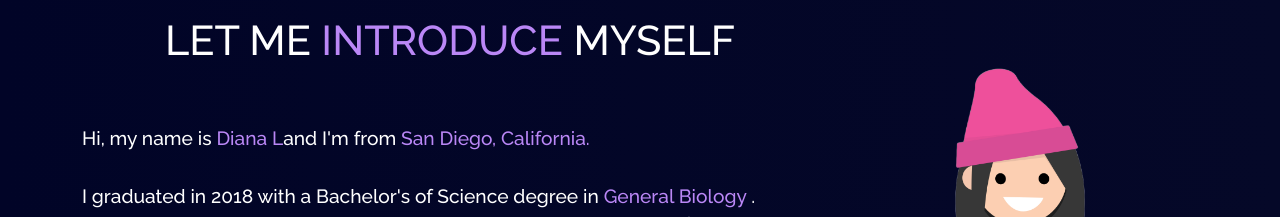
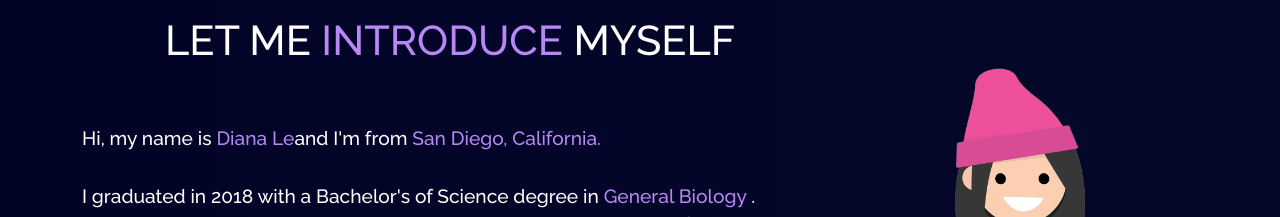
Before and after one commit to dianapnle/dianapnle.github.io, a React (Create React App) app: page / in a window 1280 px wide. Shown: the part 860-1077 px from the top of the page. Built offline with nearby package versions, Linux system fonts and the light colour scheme.

Commit message:
last name

```diff
--- a/src/components/Home/About.jsx
+++ b/src/components/Home/About.jsx
@@ -15,7 +15,7 @@ const VolunteerLeadership = () => {
                   LET ME <span className="yellow"> INTRODUCE </span> MYSELF
                 </h1>
                 <p className="home-about-body">
-                 Hi, my name is <span className="yellow">Diana L</span>
+                 Hi, my name is <span className="yellow">Diana Le</span>
                  and I'm from <span className="yellow"> San Diego, California.</span>
                 <br />
                 <br />
```
